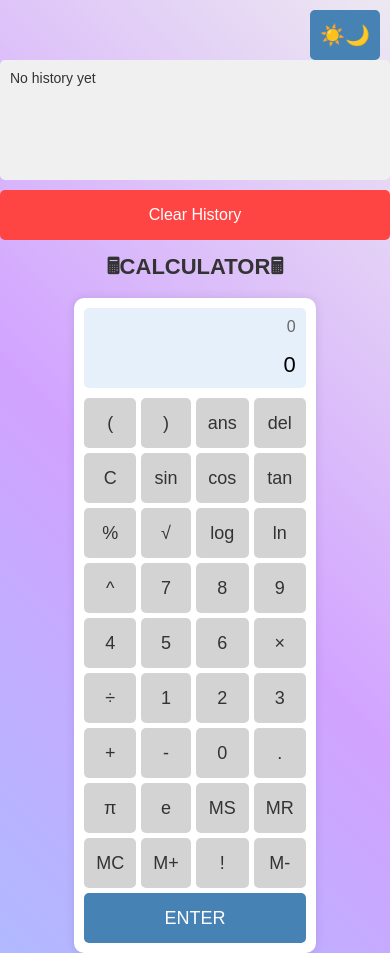
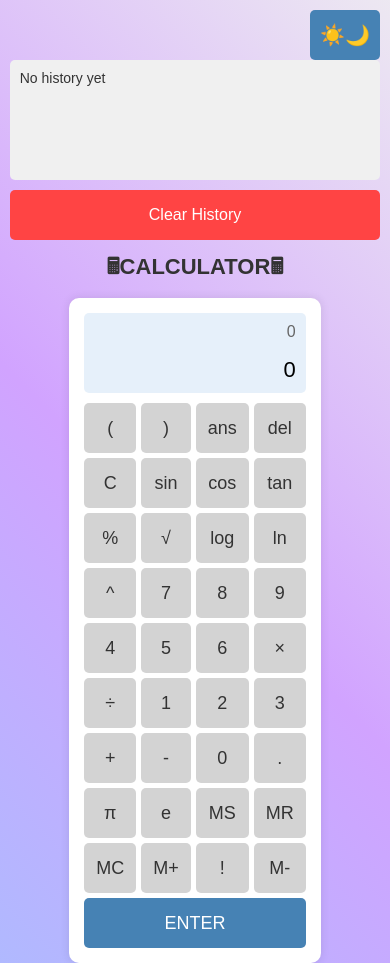
Before and after one commit to NITESH777RAJPUT/calculators, a plain HTML site: page index.html in a window 390 px wide. Drawn offline with Linux system fonts and the light colour scheme.

Commit message:
Update index.html

```diff
--- a/index.html
+++ b/index.html
@@ -246,16 +246,16 @@
       }
       .history-section {
         width: 100%;
-        max-width: 450px;
+        max-width: 95vw; /* Increased width */
       }
       .history {
         height: 120px;
         font-size: 14px;
       }
       .calculator {
-        padding: 10px;
+        padding: 15px; /* Increased padding for better appearance */
         width: 100%;
-        max-width: 450px;
+        max-width: 95vw; /* Increased width */
       }
       .heading {
         font-size: 22px;
@@ -306,11 +306,11 @@
       .calculator {
         padding: 10px;
         width: 100%;
-        max-width: 320px;
+        max-width: 90vw; /* Slightly reduced for very small screens */
       }
       .history-section {
         width: 100%;
-        max-width: 320px;
+        max-width: 90vw; /* Slightly reduced for very small screens */
       }
       .heading {
         font-size: 20px;
```
